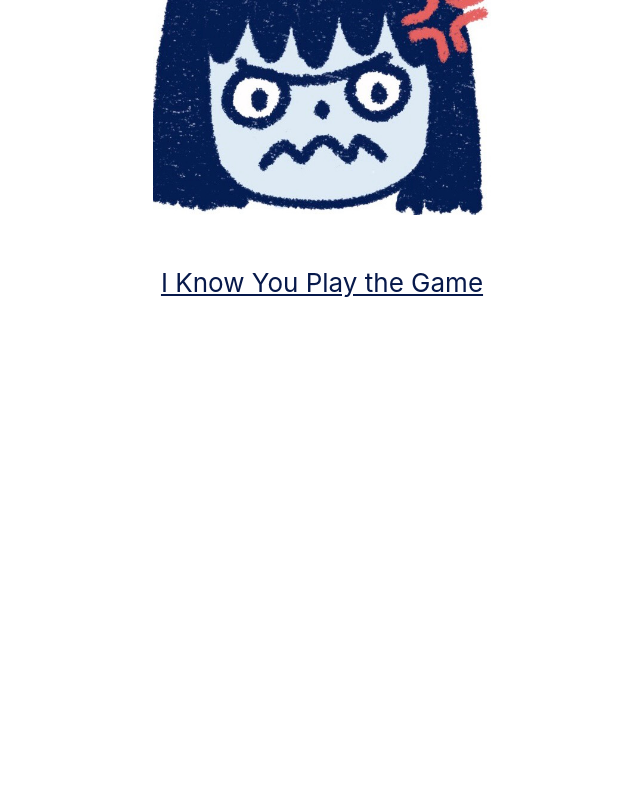
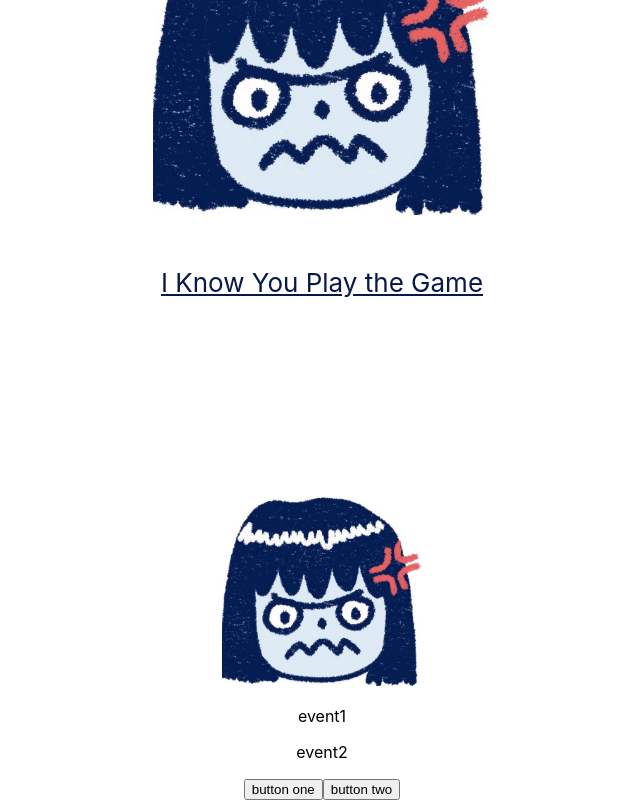
Before and after one commit to scootyboots/pizza-time, a React (Create React App) app: page / in a window 1280 px wide. Shown: the part 304-1104 px from the top of the page, without its empty margins (318-958 px from the left). Before the commit the page ends 800 px from the top, so only its background shows below. Built offline with nearby package versions, Linux system fonts and the light colour scheme.

Commit message:
basic functionality of loading new scenarios

```diff
--- a/src/App.js
+++ b/src/App.js
@@ -1,8 +1,27 @@
-import React from 'react';
+import React, {Component} from 'react';
 import croost from './images/crooster.jpg';
 import './App.css';
+import Default from './scenarios/Default';
+import firstScenario from './scenario-data/first-scenario'
 
-function App() {
+
+class App extends Component {
+
+  state = {
+    image: firstScenario.image,
+    events: firstScenario.events,
+    buttons: firstScenario.buttons
+  }
+
+  nextScenarioInport = (scenarioData) => {
+    this.setState({
+      image: scenarioData.image,
+      events: scenarioData.events,
+      buttons: scenarioData.buttons
+    })
+  }
+
+  render() {
     return (
       <div className="App">
         <header className="App-header">
@@ -19,8 +38,19 @@ function App() {
             I Know You Play the Game
           </a>
         </header>
+
+        <Default
+          image={this.state.image}
+          events={this.state.events}
+          buttons={this.state.buttons}
+          click={this.nextScenarioInport} />
+
       </div>
+
     );
   }
 
+}
+
+
 export default App;
--- /dev/null
+++ b/src/scenario-data/first-scenario.js
@@ -0,0 +1,17 @@
+import React from "react"
+import croost from "../images/crooster.jpg";
+import secondScenario from "./second-scenario"
+
+const scenarioData = {
+  id:1,
+  name:"First Slide",
+  fileName:"first-scenario.js",
+  image: croost,
+  events: [<p>event1</p>, <p>event2</p>],
+  buttons: [
+    {name:"button one", destination: secondScenario},
+    {name:"button two", destination:"third-scenario.js"},
+  ]
+};
+
+export default scenarioData;
--- /dev/null
+++ b/src/scenario-data/second-scenario.js
@@ -0,0 +1,16 @@
+import React from "react"
+import croost from "../images/crooster.jpg";
+
+const scenarioData = {
+  id:2,
+  name:"Second Slide",
+  fileName:"second-scenario.js",
+  image: croost,
+  events: [<p>event3</p>, <p>event4</p>],
+  buttons: [
+    {name:"button one", destination:"second-scenario.js"},
+    {name:"button two", destination:"third-scenario.js"},
+  ]
+};
+
+export default scenarioData;
--- /dev/null
+++ b/src/scenarios/Default.js
@@ -0,0 +1,11 @@
+import React, {Component} from 'react'
+
+const Default = ({image, events, buttons, click}) => (
+  <div className="default">
+    <img src={image} width="200px" alt="emotions are hard"/>
+    {events.map(event => event)}
+    {buttons.map((button) => <button onClick={() => {click(button.destination)}}>{button.name}</button>)}
+  </div>
+);
+
+export default Default
```
Also changed, not shown: src/scenarios/Messenger.js (added), src/scenarios/Reddit.js (added). Lines whose indentation alone changed are shown as unchanged.
